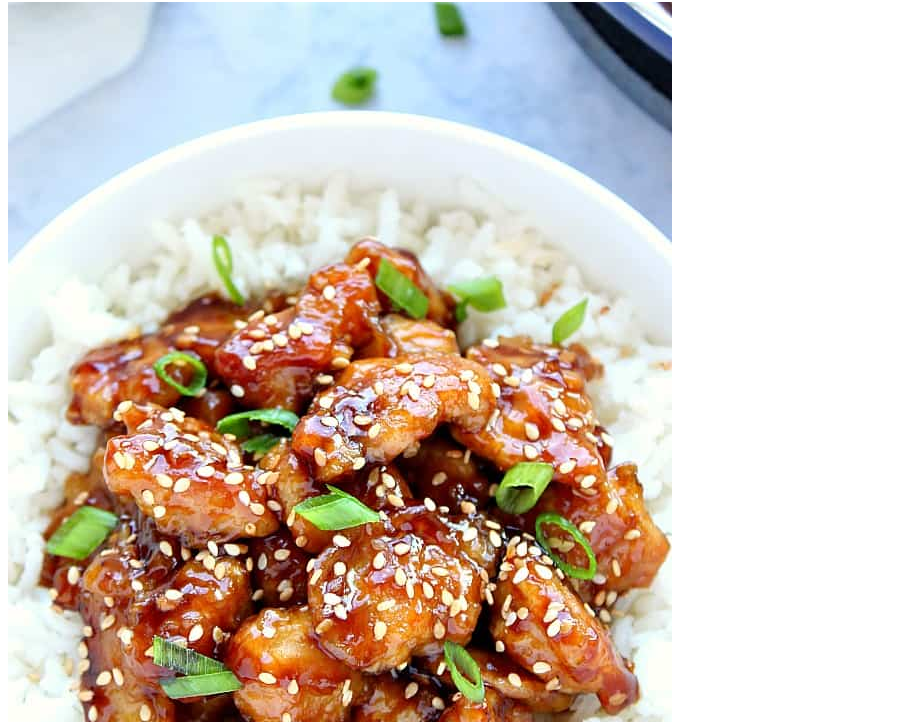
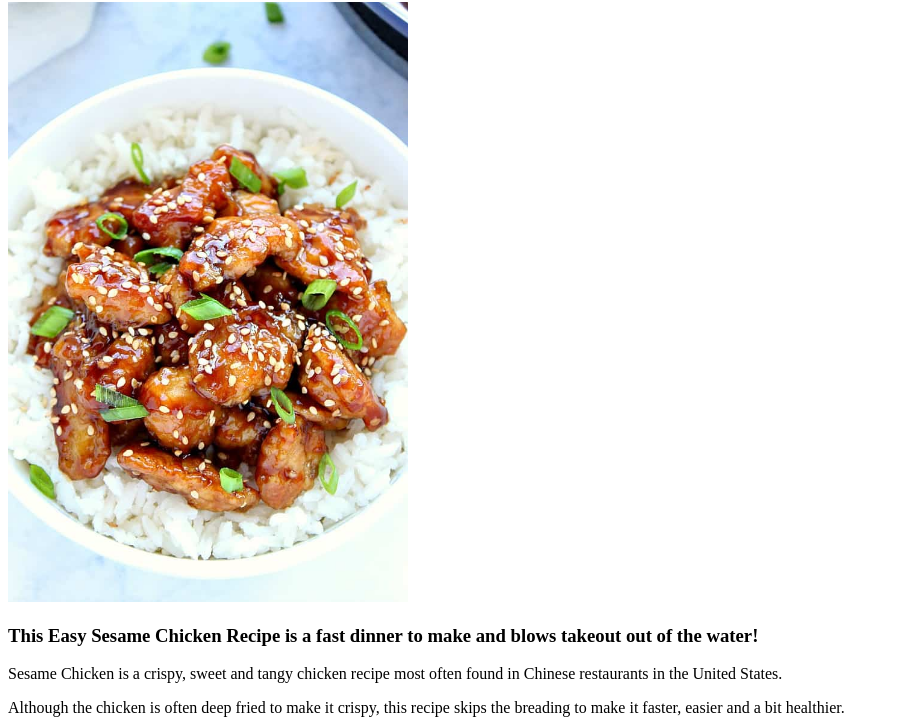
Before and after one commit to TreTheDev/odin-recipes, a plain HTML site: page recipes/sesame-chicken.html in a window 1280 px wide. Shown: the part 78-800 px from the top of the page, without its empty margins (0-899 px from the left). Drawn offline with Linux system fonts and the light colour scheme.

Commit message:
Resized the img, added a description heading, and added a couple of paragraphs.

```diff
--- a/recipes/sesame-chicken.html
+++ b/recipes/sesame-chicken.html
@@ -8,6 +8,9 @@
 </head>
 <body>
     <h1>Sesame Chicken</h1>
-    <img src="../imgs/sesame.jpg" alt="A Sesame Chicken dish with Rice.">
+    <img src="../imgs/sesame.jpg" alt="A Sesame Chicken dish with Rice." style="height: 600px;">
+    <h3>This Easy Sesame Chicken Recipe is a fast dinner to make and blows takeout out of the water!</h3>
+    <p>Sesame Chicken is a crispy, sweet and tangy chicken recipe most often found in Chinese restaurants in the United States.</p>
+    <p>Although the chicken is often deep fried to make it crispy, this recipe skips the breading to make it faster, easier and a bit healthier.</p>
 </body>
 </html>
```
